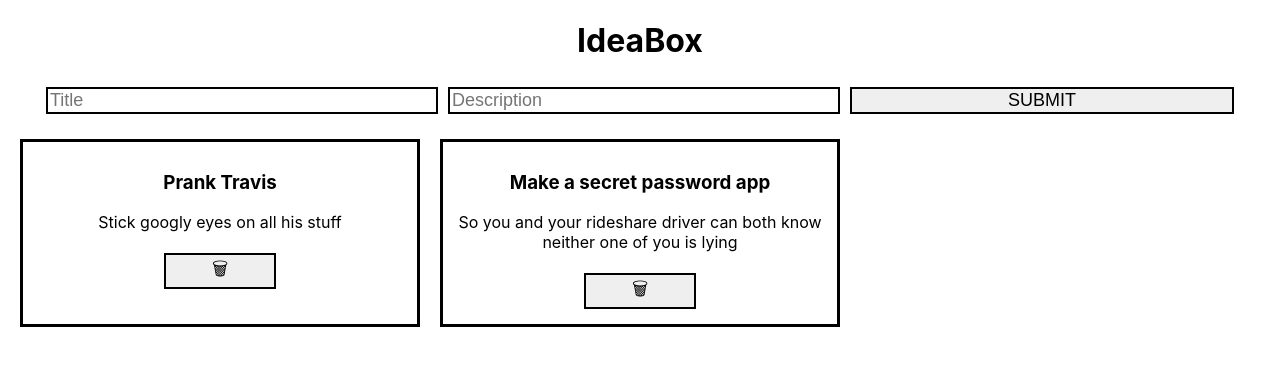
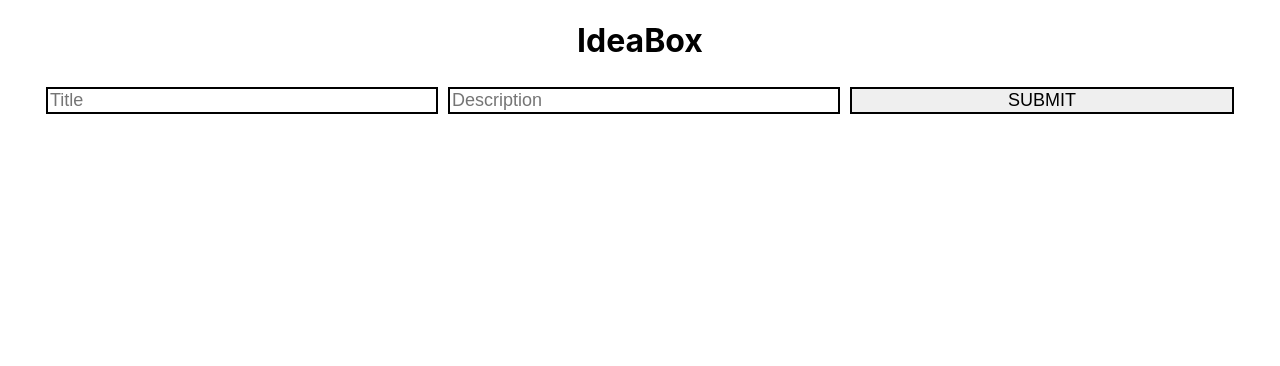
Before and after one commit to turingschool-examples/react-iii-ideabox, a React (Create React App) app: page / in a window 1280 px wide. Shown: the top 366 px of the page. Built offline with nearby package versions, Linux system fonts and the light colour scheme.

Commit message:
Remove default state

```diff
--- a/src/App.js
+++ b/src/App.js
@@ -8,8 +8,6 @@
     super();
     this.state = {
       ideas: [
-        { id: 1, title: 'Prank Travis', description: 'Stick googly eyes on all his stuff' },
-        { id: 2, title: 'Make a secret password app', description: 'So you and your rideshare driver can both know neither one of you is lying' },
       ]
     }
   }
```
